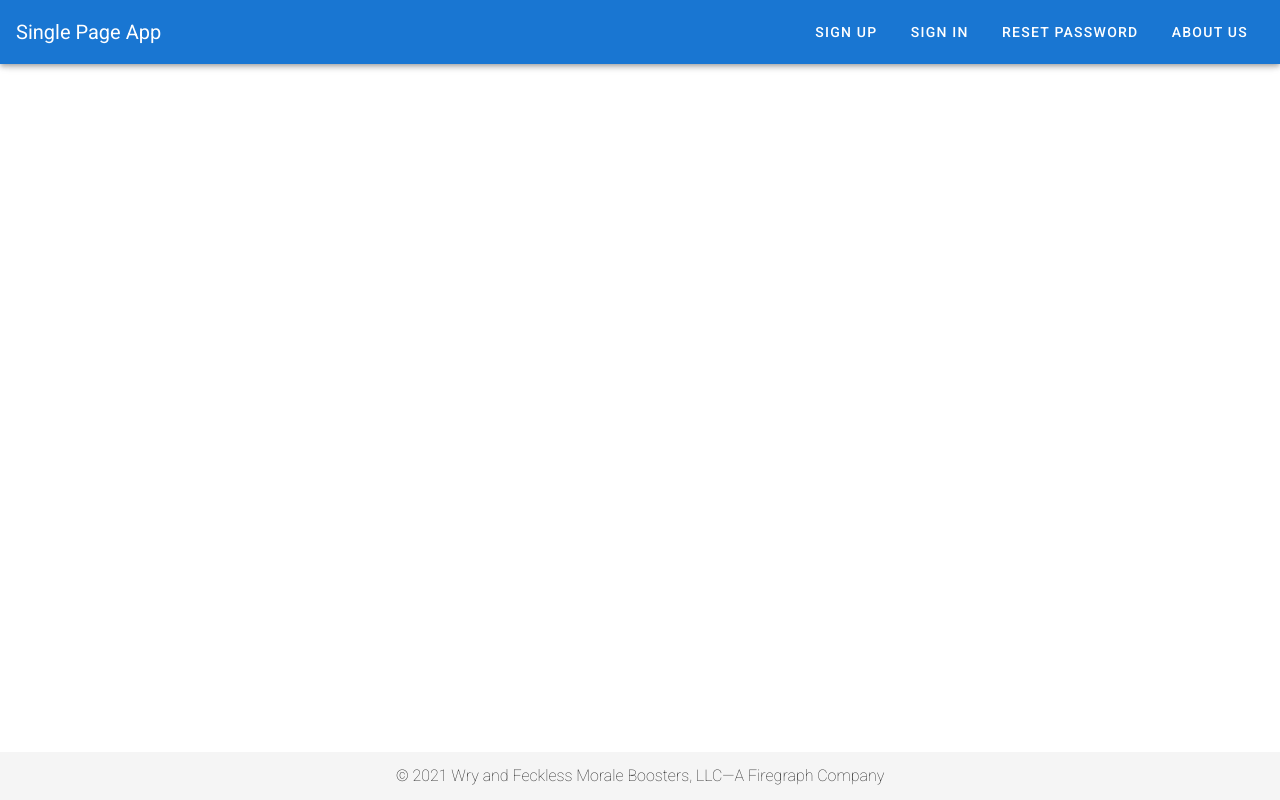
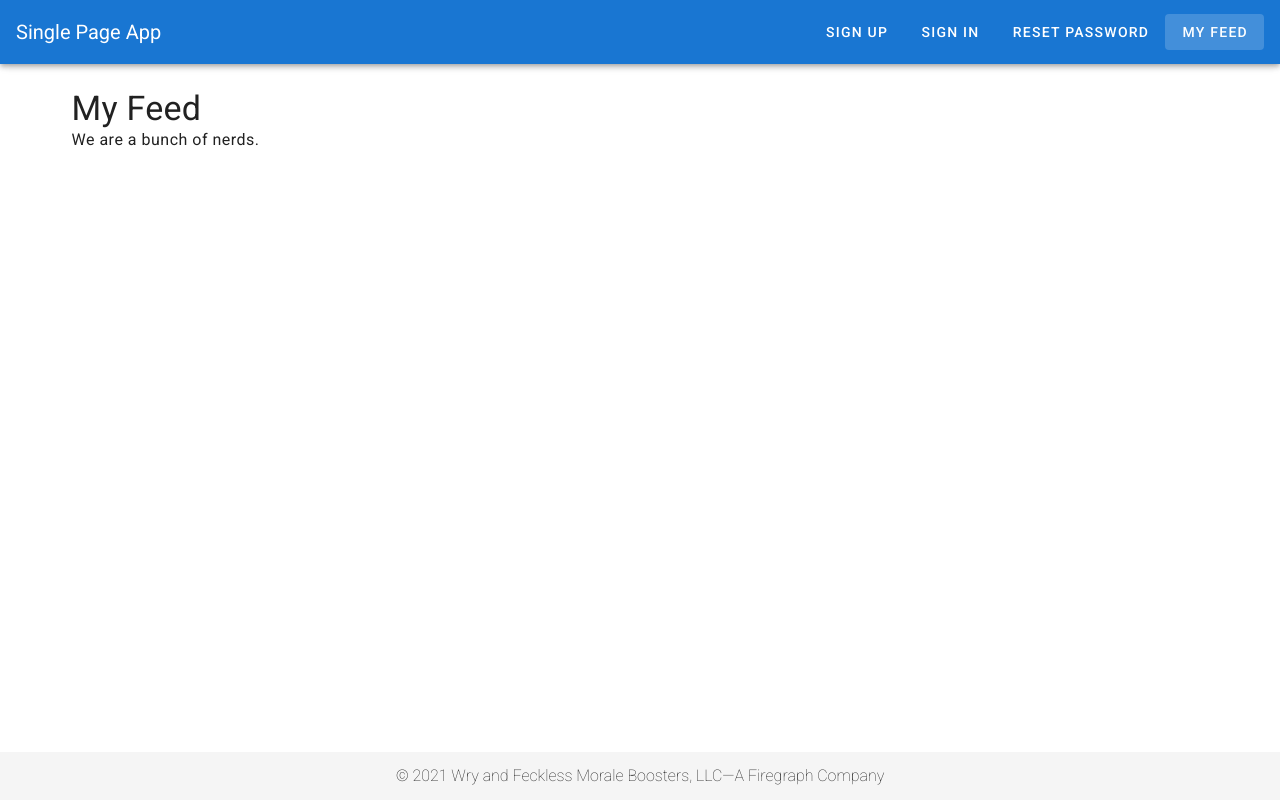
Before and after one commit to BryceNesius/fullStackRoomOrgApp, a Vue app: page /feed in a window 1280 px wide. Built offline with nearby package versions, Linux system fonts and the light colour scheme.

Commit message:
Fixed names

```diff
--- a/src/components/NavBar.vue
+++ b/src/components/NavBar.vue
@@ -17,7 +17,7 @@
     <v-btn text v-bind:to="{ name: 'reset-password' }">
       Reset Password
     </v-btn>
-    <v-btn text v-bind:to="{ name: 'about-us' }">About Us</v-btn>
+    <v-btn text v-bind:to="{ name: 'feed' }">My Feed</v-btn>
 
     <v-menu v-if="isLoggedIn" offset-y>
       <template v-slot:activator="{ on }">
--- a/src/pages/About.vue
+++ b/src/pages/feed.vue
@@ -1,7 +1,7 @@
 <template>
   <v-container>
     <div>
-      <h4 class="display-1">About Us</h4>
+      <h4 class="display-1">My Feed</h4>
 
       <p class="body-1">We are a bunch of nerds.</p>
     </div>
--- a/src/router.js
+++ b/src/router.js
@@ -4,7 +4,7 @@ import Router from "vue-router";
 import Home from "./pages/Home.vue";
 import SignIn from "./pages/SignIn.vue";
 import SignUp from "./pages/SignUp.vue";
-import About from "./pages/About.vue";
+import feed from "./pages/feed.vue";
 import Accounts from "./pages/Accounts.vue";
 import ResetPassword from "./pages/ResetPassword.vue";
 
@@ -17,7 +17,7 @@ export default new Router({
     { name: "home-page", path: "/", component: Home },
     { name: "sign-up", path: "/sign-up", component: SignUp },
     { name: "sign-in", path: "/sign-in", component: SignIn },
-    { name: "about-us", path: "/about-us", component: About },
+    { name: "feed", path: "/feed", component: feed },
     { name: "accounts", path: "/accounts", component: Accounts },
     { name: "reset-password", path: "/reset-password", component: ResetPassword}
   ]
```
